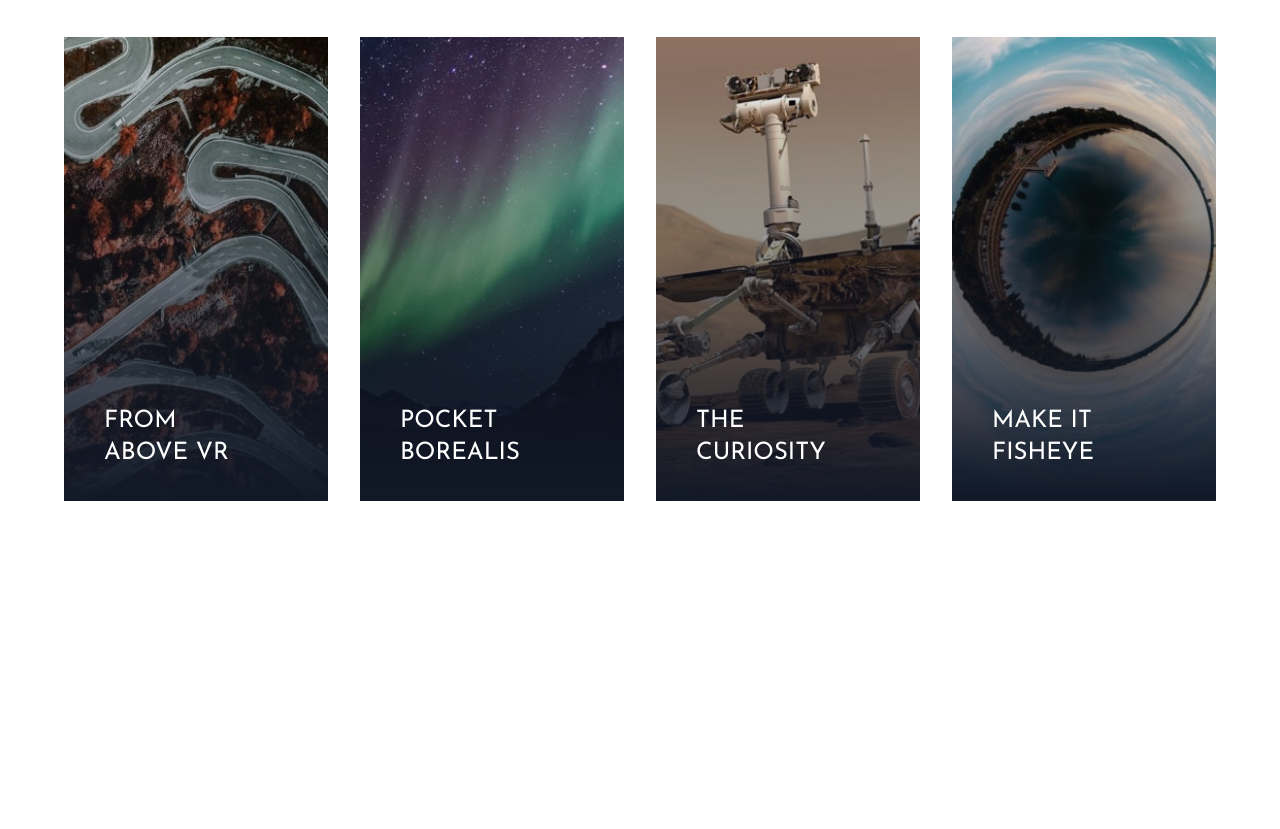
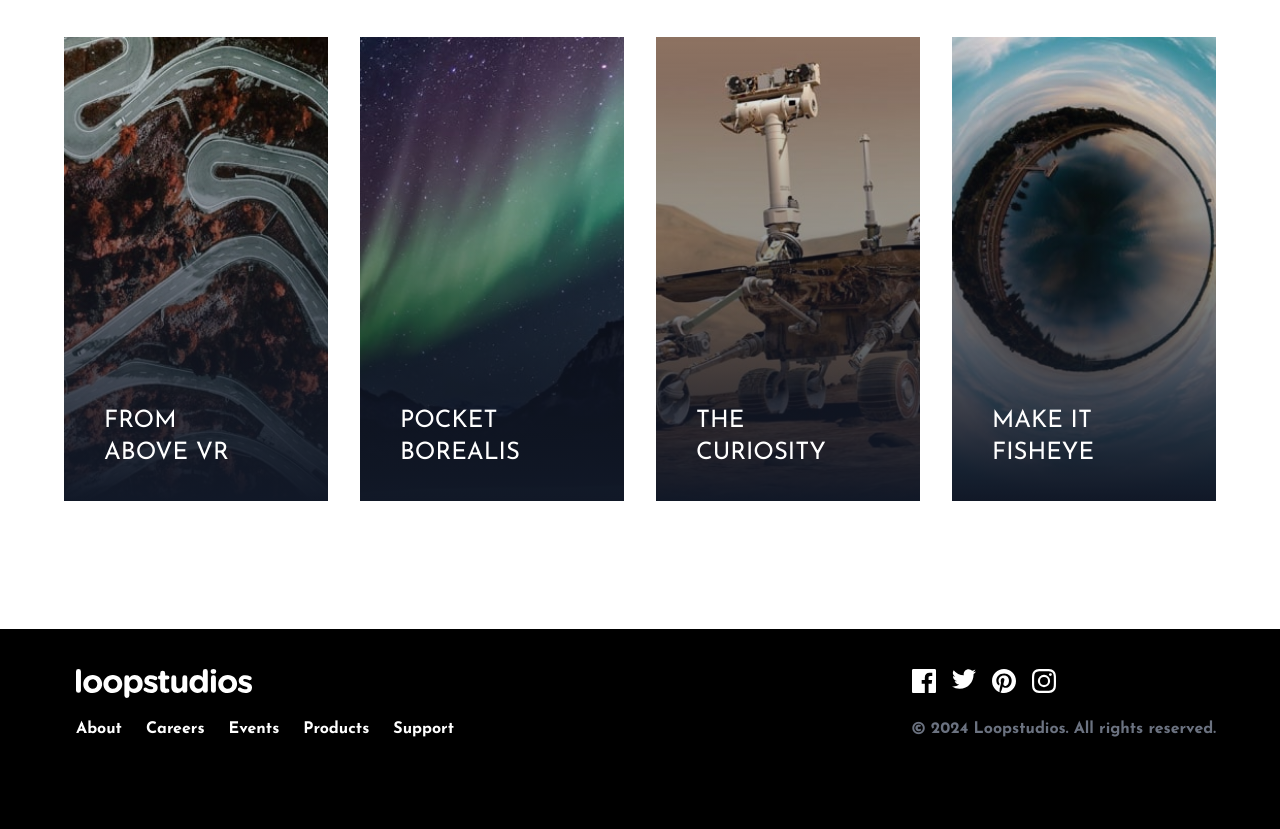
Before and after one commit to RommelTJ/TailwindCourse, a website: page s07-loopstudios-website/src/index.html in a window 1280 px wide. Shown: the part 1961-2790 px from the top of the page. Before the commit the page ends 2590 px from the top, so only its background shows below. Drawn offline with Linux system fonts and the light colour scheme.

Commit message:
:sparkles: s7: Footer

```diff
--- a/s07-loopstudios-website/src/index.html
+++ b/s07-loopstudios-website/src/index.html
@@ -187,5 +187,76 @@
             </div>
         </div>
     </section>
+
+    <footer class="bg-black">
+        <!-- Footer Container -->
+        <div class="container max-w-6xl mx-auto py-10">
+            <!-- Footer Flex Container -->
+            <div class="flex flex-col items-center mb-8 space-y-6 md:flex-row md:space-y-0 md:justify-between md:items-start">
+                <!-- Menu and Logo Container -->
+                <div class="flex flex-col items-center space-y-8 md:items-start md:space-y-4">
+                    <!-- Logo -->
+                    <div class="h-8">
+                        <img src="./images/logo.svg" alt="loopstudios logo" class="w-44 md:ml-3">
+                    </div>
+                    <!-- Menu Container -->
+                    <div class="flex flex-col items-center space-y-4 font-bold text-white md:flex-row md:space-y-0 md:space-x-6 md:ml-3">
+                        <!-- Item 1 -->
+                        <div class="h-10 group">
+                            <a href="#">About</a>
+                            <div class="mx-2 group-hover:border-b group-hover:border-blue-50"></div>
+                        </div>
+                        <!-- Item 2 -->
+                        <div class="h-10 group">
+                            <a href="#">Careers</a>
+                            <div class="mx-2 group-hover:border-b group-hover:border-blue-50"></div>
+                        </div>
+                        <!-- Item 3 -->
+                        <div class="h-10 group">
+                            <a href="#">Events</a>
+                            <div class="mx-2 group-hover:border-b group-hover:border-blue-50"></div>
+                        </div>
+                        <!-- Item 4 -->
+                        <div class="h-10 group">
+                            <a href="#">Products</a>
+                            <div class="mx-2 group-hover:border-b group-hover:border-blue-50"></div>
+                        </div>
+                        <!-- Item 5 -->
+                        <div class="h-10 group">
+                            <a href="#">Support</a>
+                            <div class="mx-2 group-hover:border-b group-hover:border-blue-50"></div>
+                        </div>
+                    </div>
+                </div>
+
+                <!-- Social and Copy Container -->
+                <div class="flex flex-col items-start justify-between space-y-4 text-gray-500">
+                    <!-- Icons Container -->
+                    <div class="flex items-center justify-center space-x-4 mx-auto md:justify-end md:mx-0">
+                        <!-- Facebook -->
+                        <div class="h-8 group">
+                            <img src="./images/icon-facebook.svg" alt="Facebook icon">
+                        </div>
+                        <!-- Twitter -->
+                        <div class="h-8 group">
+                            <img src="./images/icon-twitter.svg" alt="Twitter icon">
+                        </div>
+                        <!-- Pintrest -->
+                        <div class="h-8 group">
+                            <img src="./images/icon-pinterest.svg" alt="Pinterest icon">
+                        </div>
+                        <!-- Instagram -->
+                        <div class="h-8 group">
+                            <img src="./images/icon-instagram.svg" alt="Instagram icon">
+                        </div>
+                    </div>
+                    <!-- Copy Container -->
+                    <div class="font-bold">
+                        &copy; 2024 Loopstudios. All rights reserved.
+                    </div>
+                </div>
+            </div>
+        </div>
+    </footer>
 </body>
 </html>
```
Also changed, not shown: s07-loopstudios-website/src/css/style.css.
